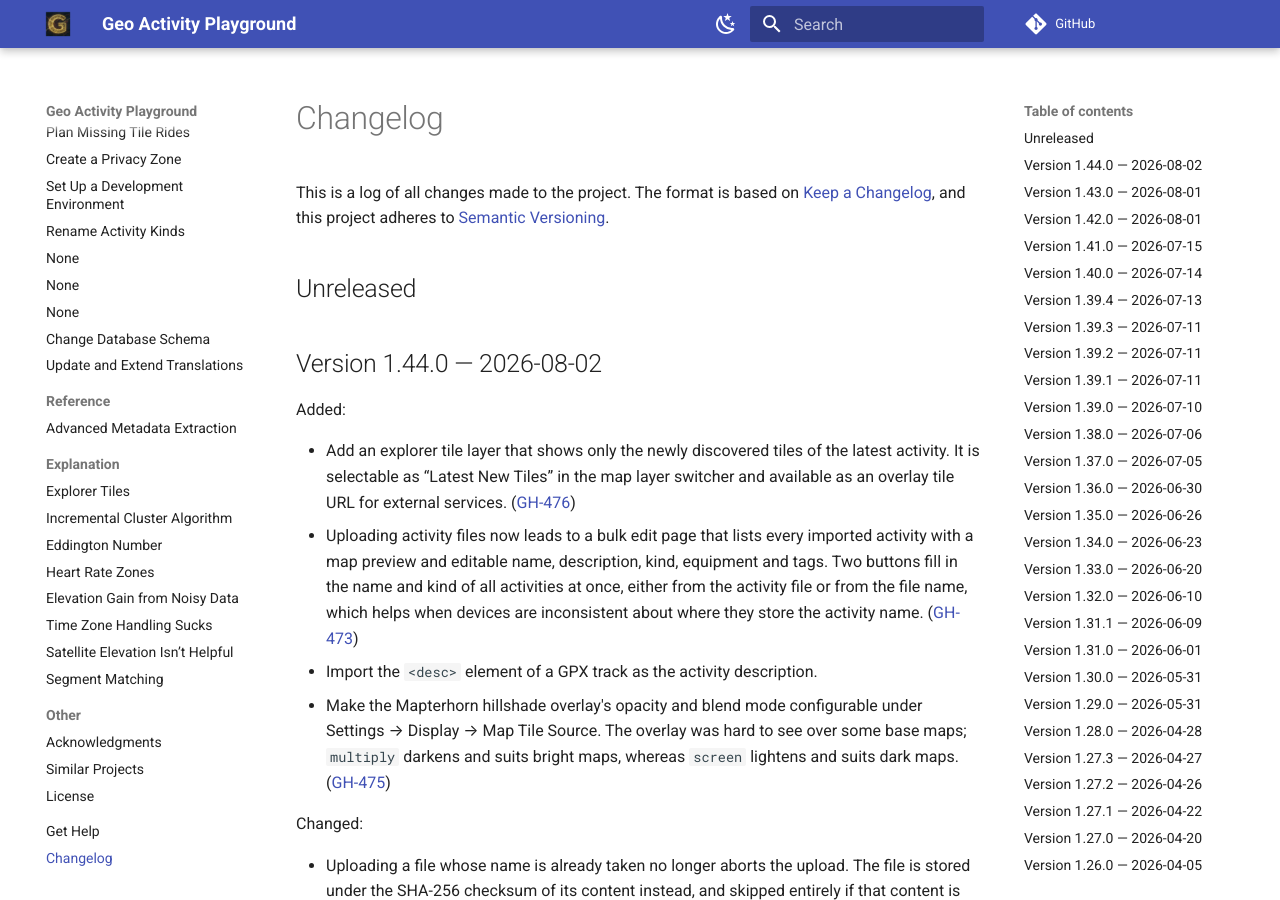
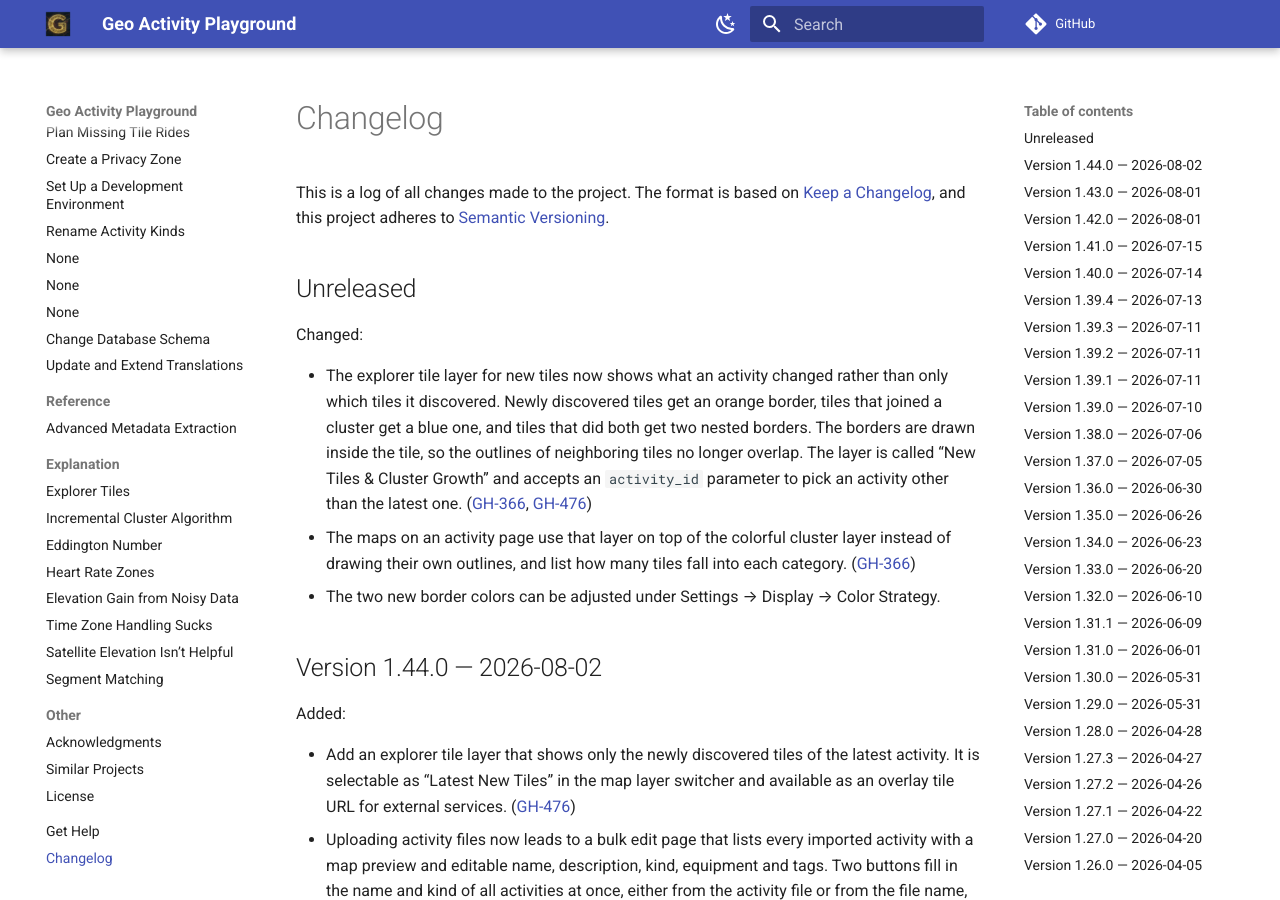
Before and after one commit to martin-ueding/geo-activity-playground, an MkDocs documentation site: the page built from docs/changelog.md, in a window 1280 px wide and 900 px high. Built offline with MkDocs 1.6.1 and Material for MkDocs 9.7.7, drawn with Linux system fonts in a browser that asks for light colours; comment, search, counter and statistics services are not loaded.

Commit message:
docs: add changelog entries for the activity tile highlighting
Refs: GH-366
Refs: GH-476

```diff
--- a/docs/changelog.md
+++ b/docs/changelog.md
@@ -17,6 +17,11 @@ Types of changes
 
 ## Unreleased
 
+Changed:
+
+- The explorer tile layer for new tiles now shows what an activity changed rather than only which tiles it discovered. Newly discovered tiles get an orange border, tiles that joined a cluster get a blue one, and tiles that did both get two nested borders. The borders are drawn inside the tile, so the outlines of neighboring tiles no longer overlap. The layer is called “New Tiles & Cluster Growth” and accepts an `activity_id` parameter to pick an activity other than the latest one. ([GH-366](https://github.com/martin-ueding/geo-activity-playground/issues/366), [GH-476](https://github.com/martin-ueding/geo-activity-playground/issues/476))
+- The maps on an activity page use that layer on top of the colorful cluster layer instead of drawing their own outlines, and list how many tiles fall into each category. ([GH-366](https://github.com/martin-ueding/geo-activity-playground/issues/366))
+- The two new border colors can be adjusted under Settings → Display → Color Strategy.
 
 ## Version 1.44.0 — 2026-08-02
 
```
